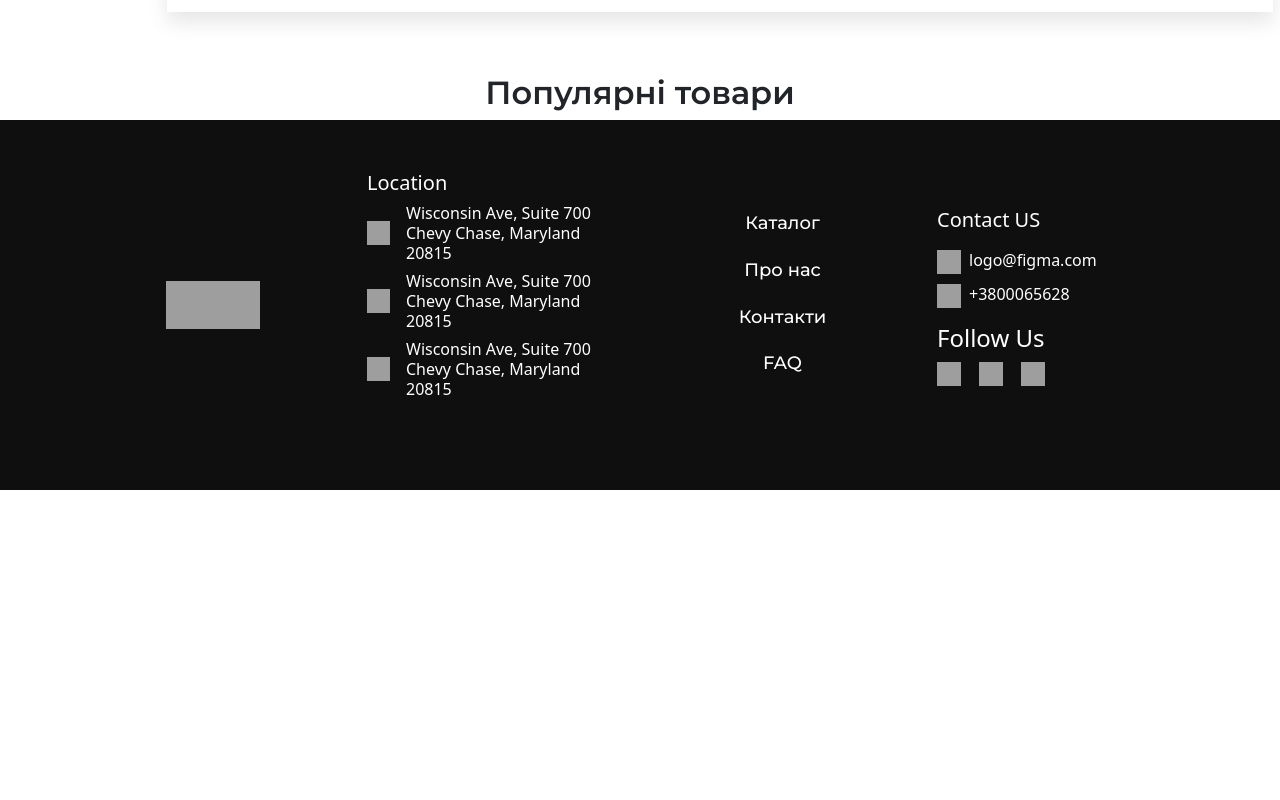
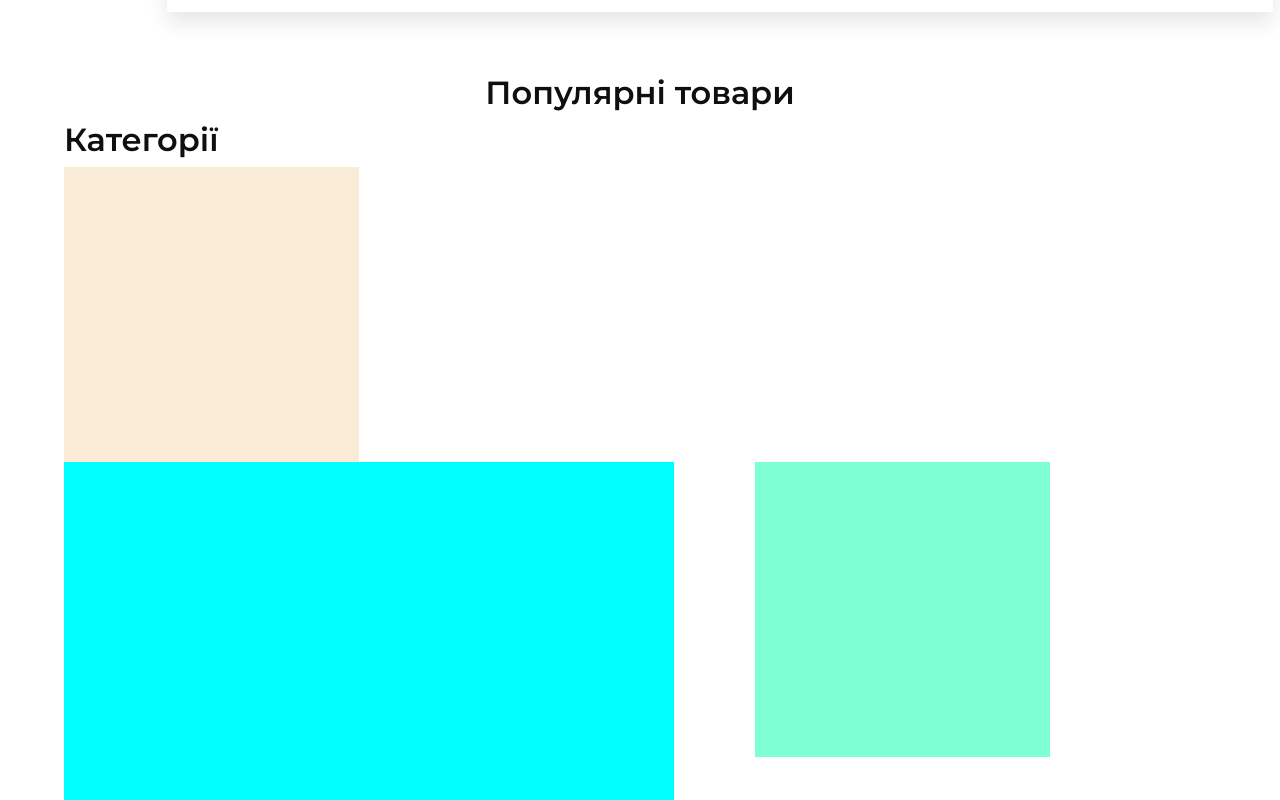
Before and after one commit to vikmay/Exam-Maikut-Bolonnyi, a Next.js app: page / in a window 1280 px wide. Shown: the part 780-1580 px from the top of the page. Before the commit the page ends 1270 px from the top, so only its background shows below. Built offline with nearby package versions, Linux system fonts and the light colour scheme; grey boxes are pictures that could not be loaded.

Commit message:
category

```diff
--- a/src/pages/index.tsx
+++ b/src/pages/index.tsx
@@ -7,6 +7,8 @@ import "swiper/css";
 import "bootstrap/dist/css/bootstrap.min.css";
 //💬 Img //
 import CarouselImg from "../../public/images/corousel/CarouselImg.png";
+// 💬 Components //
+import ProductCard from "@/components/cards/product";
 const inter = Inter({ subsets: ["latin"] });
 
 export default function Home() {
@@ -56,7 +58,21 @@ export default function Home() {
           <input className={s.search} type="search" placeholder="Пошук" />
         </div>
         <h2 className={s.h2}>Популярні товари</h2>
-        <div className={s.popular_product__section}></div>
+        <div className={s.popular_product__section}>
+          {/* <ProductCard></ProductCard> */}
+        </div>
+        <h2 className={s.h3}>Категорії</h2>
+        <div className={s.category_product_section}>
+          <div className={s.div1}></div>
+          <div className={s.div1}></div>
+          <div className={s.div1}></div>
+          <div className={s.div1}></div>
+          <div className={s.div2}></div>
+          <div className={s.div2}></div>
+          <div className={s.div2}></div>
+          <div className={s.div2}></div>
+          <div className={s.div3}></div>
+        </div>
       </main>
     </>
   );
--- a/src/styles/Home.module.scss
+++ b/src/styles/Home.module.scss
@@ -43,7 +43,7 @@
   display: flex;
   justify-content: center;
   align-items: center;
-
+  color: $secondary-bg-color;
   font-family: "Montserrat";
   font-style: normal;
   font-weight: 600;
@@ -55,3 +55,36 @@
   justify-content: center;
   align-items: center;
 }
+.category_product_section {
+  display: grid;
+  grid-template-columns: repeat(5, 1fr);
+  grid-template-rows: repeat(5, 1fr);
+  grid-column-gap: 0px;
+  grid-row-gap: 0px;
+  .div1 {
+    width: 295px;
+    height: 295px;
+    background-color: antiquewhite;
+    grid-area: 1 / 1 / 2 / 6;
+  }
+  .div2 {
+    width: 295px;
+    background-color: aquamarine;
+    height: 295px;
+    grid-area: 2 / 4 / 6 / 6;
+  }
+  .div3 {
+    background-color: aqua;
+    width: 610px;
+    height: 639px;
+    grid-area: 2 / 1 / 6 / 4;
+  }
+}
+.h3 {
+  font-family: "Montserrat";
+  font-style: normal;
+  font-weight: 600;
+  font-size: 32px;
+  line-height: 39px;
+  color: $secondary-bg-color;
+}
```
